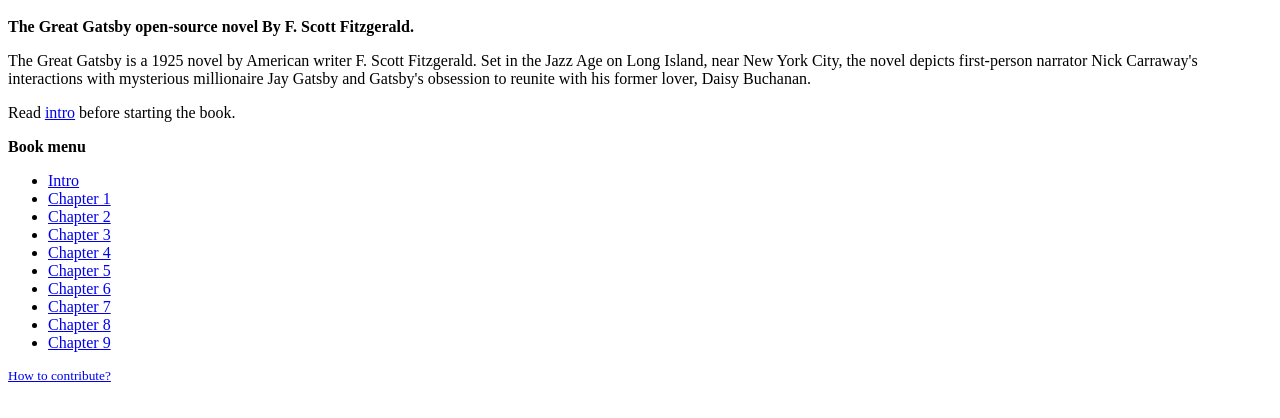
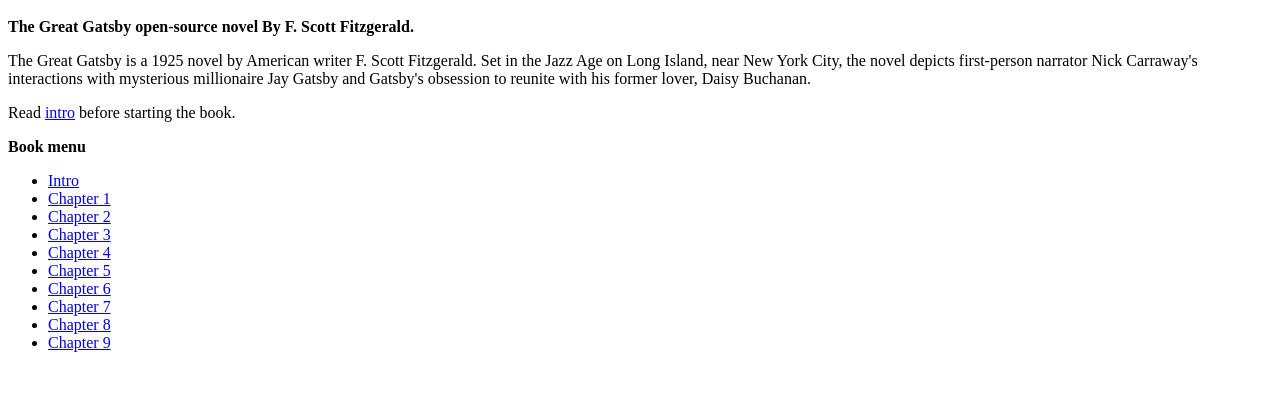
Before and after one commit to BlackIQ/the-great-gatsby, a plain HTML site: page index.html in a window 1280 px wide. Shown: the part 48-466 px from the top of the page. Drawn offline with Linux system fonts and the light colour scheme.

Commit message:
Remove contributing links

```diff
--- a/index.html
+++ b/index.html
@@ -22,5 +22,3 @@
     <li><a href="Chapter-8">Chapter 8</a></li>
     <li><a href="Chapter-9">Chapter 9</a></li>
 </ul>
-
-<small><a href="CONTRIBUTE.md">How to contribute?</a></small>
```
Also changed, not shown: 1 other file.
